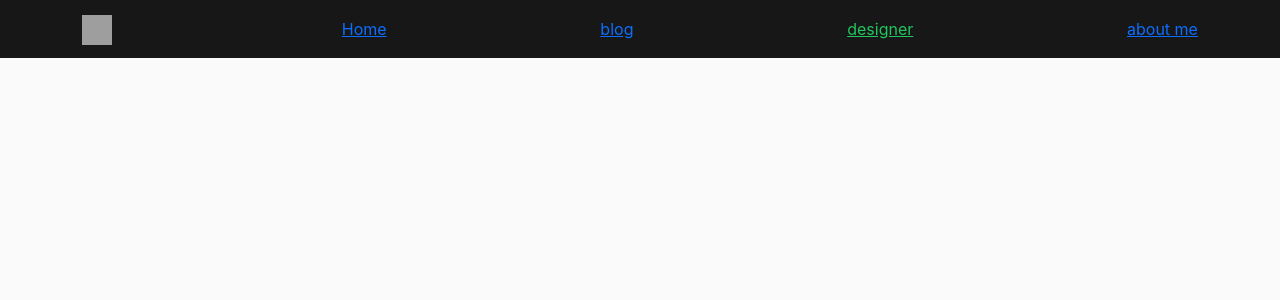
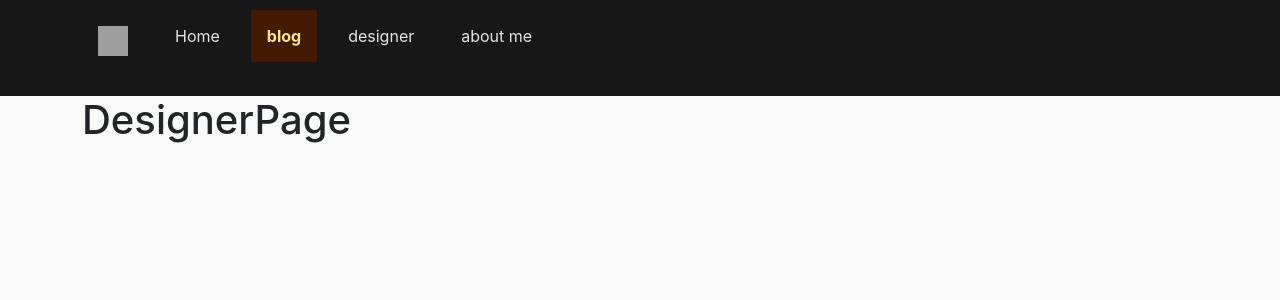
Before and after one commit to carlosfpj/equipment-designer, a React (Create React App) app in the folder frontend/: page /designer in a window 1280 px wide. Shown: the top 300 px of the page. Built offline with nearby package versions, Linux system fonts and the light colour scheme; grey boxes are pictures that could not be loaded.

Commit message:
add styles to navbar

```diff
--- a/frontend/src/App.tsx
+++ b/frontend/src/App.tsx
@@ -3,7 +3,9 @@ import Container from 'react-bootstrap/Container'
 import { BrowserRouter, Route } from 'react-router-dom';
 import {Routes} from 'react-router-dom';
 import DashPage from './pages/Dashpage';
-import Linepage from './pages/Linepage';
+import DesignerPage from './pages/Designerpage';
+import Blogpage from './pages/Blogpage';
+import AboutMePage from './pages/AboutMePage';
 import NavigationBar from './components/Navbar/NavBar';
 
 function App() {
@@ -17,8 +19,16 @@ function App() {
             element={<DashPage/>}
           />
           <Route
-          path='/line'
-          element={<Linepage/>}
+          path='/blog'
+          element={<Blogpage/>}
+          />
+          <Route
+            path='/designer'
+            element={<DesignerPage />}
+          />
+          <Route
+            path='/aboutme'
+            element={<AboutMePage />}
           />
         </Routes>
       </Container>
--- a/frontend/src/components/Navbar/NavBar.tsx
+++ b/frontend/src/components/Navbar/NavBar.tsx
@@ -1,11 +1,21 @@
 import { NavLink } from "react-router-dom";
-import { Container, Navbar } from "react-bootstrap";
+import { Navbar, Container } from "react-bootstrap";
 import "./NavBar.css";
 
 const NavigationBar = () => {
+
+  const activeState = ({isActive} : {isActive: Boolean}) => {
+    return {
+      color: isActive ? "rgb(253 230 138)" : "",
+      backgroundColor: isActive ? "rgb(69 26 3)": "",
+      fontWeight: isActive ? "bold": "",
+    }
+  }
   return (
     <Navbar>
       <Container>
+        <ul>
+          <li>
             <Navbar.Brand>
               <img
                 src="../icons/logo.jpg"
@@ -14,19 +24,36 @@ const NavigationBar = () => {
                 height="30"
               />
             </Navbar.Brand>
+          </li>
+          <li>
             <NavLink
                 to="/"
                 className="navlink"
+                style={activeState}
             >Home</NavLink>
+          </li>
+          <li>
+            <NavLink
+              to="/designer"
+              className="navlink"
+              style={activeState}
+            >blog</NavLink>
+          </li>
+          <li>
             <NavLink
               to="/blog"
-        >blog</NavLink>
+              className="navlink"
+              style={activeState}
+            >designer</NavLink>
+          </li>
+          <li>
             <NavLink
-          to="/designer"
-        >designer</NavLink>
-        <NavLink
-          to="/me"
+              to="/aboutme"
+              className="navlink"
+              style={activeState}
             >about me</NavLink>
+          </li>
+        </ul>
       </Container>
     </Navbar>
   )
--- /dev/null
+++ b/frontend/src/pages/AboutMePage.tsx
@@ -0,0 +1,7 @@
+const AboutMePage = () => {
+  return (
+    <h1>About me</h1>
+  )
+}
+
+export default AboutMePage;
--- /dev/null
+++ b/frontend/src/pages/Blogpage.tsx
@@ -0,0 +1,7 @@
+const Blogpage = () => {
+  return (
+    <h1>Blog Page</h1>
+  )
+}
+
+export default Blogpage;
--- /dev/null
+++ b/frontend/src/pages/Designerpage.tsx
@@ -0,0 +1,7 @@
+const DesignerPage = () => {
+  return (
+    <h1>DesignerPage</h1>
+  )
+}
+
+export default DesignerPage;
```
Lines whose indentation alone changed are shown as unchanged.
